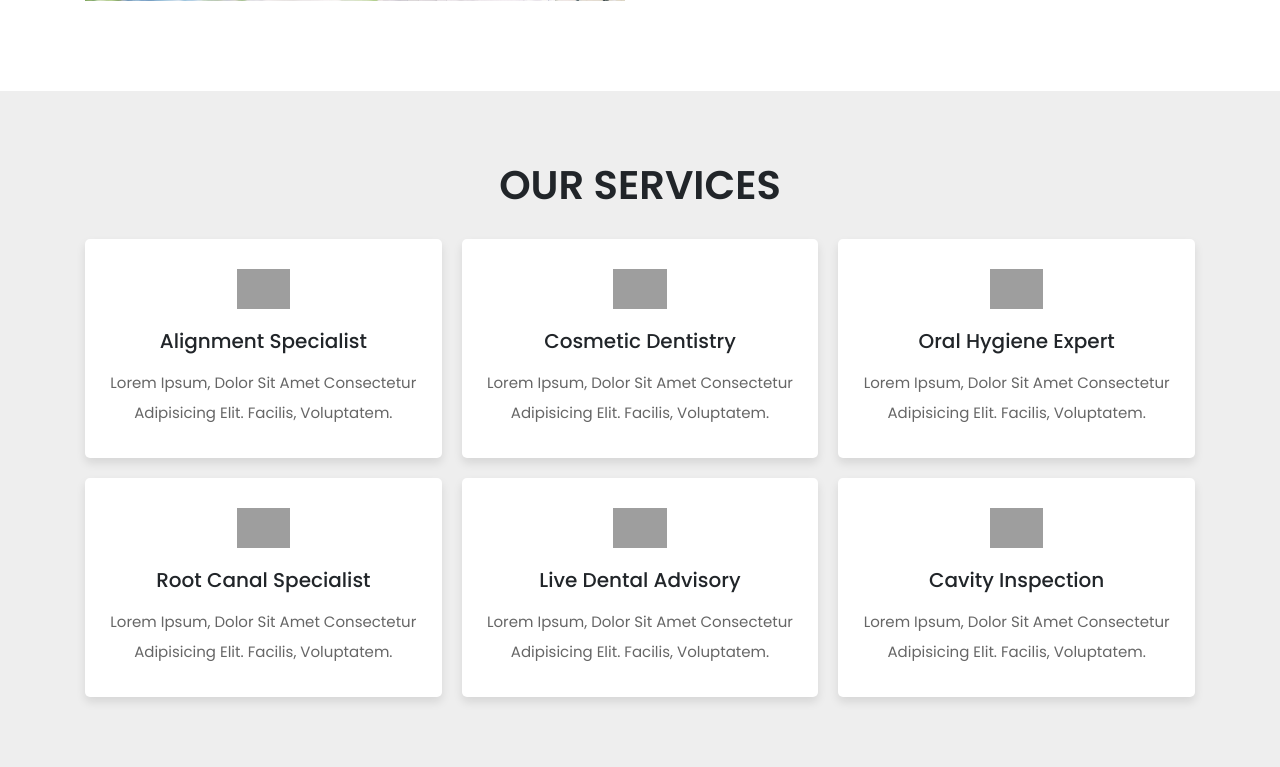
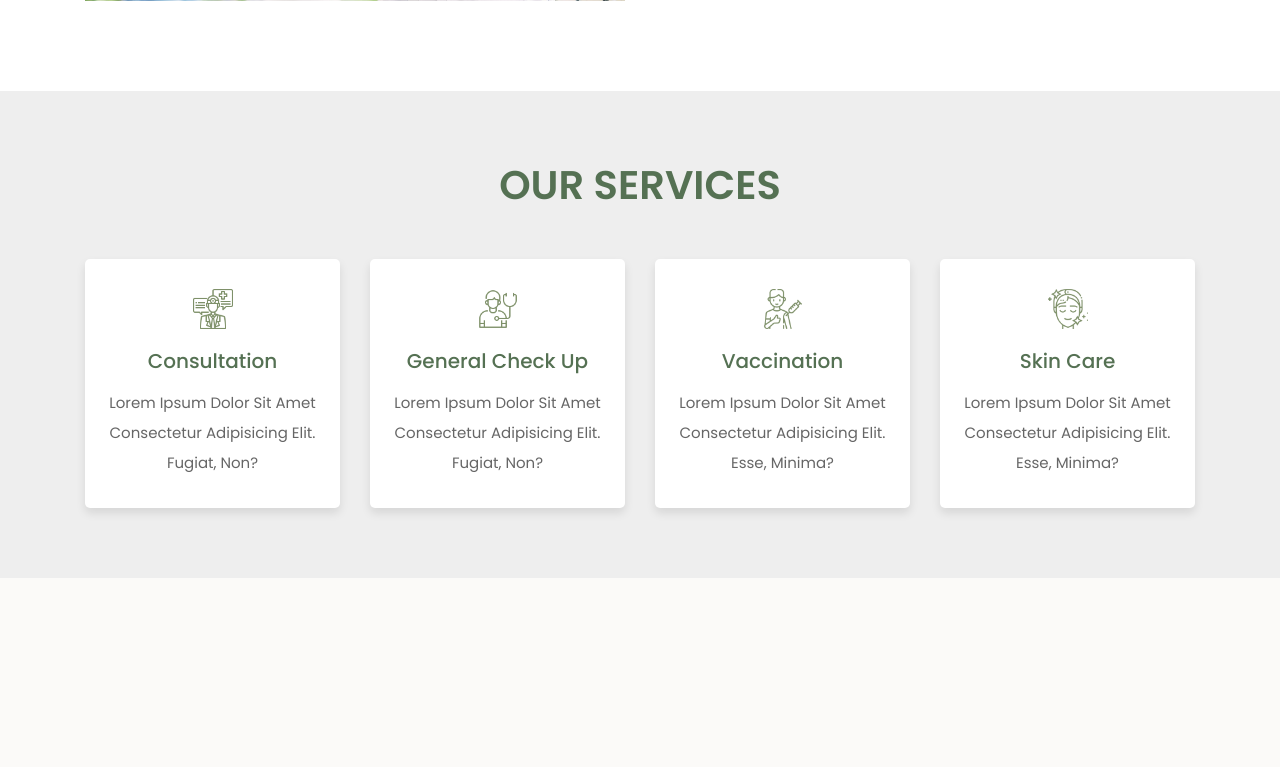
Before and after one commit to naufalalifai/FinalProject-Pweb, a PHP site: page / in a window 1280 px wide. Shown: the part 1389-2156 px from the top of the page. After the commit the page ends 1967 px from the top, so only its background shows below. Run offline with PHP 8.4, Linux system fonts and the light colour scheme; grey boxes are pictures that could not be loaded.

Commit message:
services section fix

```diff
--- a/index.html
+++ b/index.html
@@ -88,50 +88,35 @@
 
   <section class="services" id="services">
 
-    <h1 class="heading">Our Services</h1>
+    <h1 class="heading">our services</h1>
 
     <div class="box-container container">
 
       <div class="box">
-        <img src="images/icon-1.svg" alt="">
-        <h3>Alignment Specialist</h3>
-        <p>Lorem ipsum, dolor sit amet consectetur adipisicing elit. Facilis, voluptatem.</p>
+        <img src="images/icon-1.png" alt="">
+        <h3>consultation</h3>
+        <p>Lorem ipsum dolor sit amet consectetur adipisicing elit. Fugiat, non?</p>
       </div>
 
       <div class="box">
-        <img src="images/icon-2.svg" alt="">
-        <h3>Cosmetic Dentistry</h3>
-        <p>Lorem ipsum, dolor sit amet consectetur adipisicing elit. Facilis, voluptatem.</p>
+        <img src="images/icon-2.png" alt="">
+        <h3>general check up</h3>
+        <p>Lorem ipsum dolor sit amet consectetur adipisicing elit. Fugiat, non?</p>
       </div>
 
       <div class="box">
-        <img src="images/icon-3.svg" alt="">
-        <h3>Oral Hygiene Expert</h3>
-        <p>Lorem ipsum, dolor sit amet consectetur adipisicing elit. Facilis, voluptatem.</p>
+        <img src="images/icon-3.png" alt="">
+        <h3>vaccination</h3>
+        <p>Lorem ipsum dolor sit amet consectetur adipisicing elit. Esse, minima?</p>
       </div>
 
       <div class="box">
-        <img src="images/icon-4.svg" alt="">
-        <h3>Root Canal Specialist</h3>
-        <p>Lorem ipsum, dolor sit amet consectetur adipisicing elit. Facilis, voluptatem.</p>
-      </div>
-
-      <div class="box">
-        <img src="images/icon-5.svg" alt="">
-        <h3>Live Dental Advisory</h3>
-        <p>Lorem ipsum, dolor sit amet consectetur adipisicing elit. Facilis, voluptatem.</p>
-      </div>
-
-      <div class="box">
-        <img src="images/icon-6.svg" alt="">
-        <h3>Cavity Inspection</h3>
-        <p>Lorem ipsum, dolor sit amet consectetur adipisicing elit. Facilis, voluptatem.</p>
+        <img src="images/icon-4.png" alt="">
+        <h3>skin care</h3>
+        <p>Lorem ipsum dolor sit amet consectetur adipisicing elit. Esse, minima?</p>
       </div>
 
     </div>
-
-
-
 
   </section>
 
--- a/style.css
+++ b/style.css
@@ -45,13 +45,13 @@
     padding: 7rem 2rem;
 }
 
-.heading{
+.heading {
     text-align: center;
     font-size: 4rem;
-    color: var(--black);
+    color: var(--dark-green);
     text-transform: uppercase;
     font-weight: bolder;
-    margin-bottom: 3rem;
+    margin-bottom: 5rem;
 }
 
 .link-btn {
@@ -152,41 +152,41 @@
     line-height: 2;
 }
 
-.services{
+.services {
     background-color: var(--light-bg);
 }
 
-.services .box-container{
+.services .box-container {
     display: grid;
-    grid-template-columns: repeat(auto-fit, minmax(30rem, 1fr));
-    gap: 2rem;
+    grid-template-columns: repeat(auto-fit, minmax(25rem, 1fr));
+    gap: 3rem;
 }
 
-.services .box-container .box{
+.services .box-container .box {
     text-align: center;
     padding: 2rem;
     background-color: var(--white);
     box-shadow: var(--box-shadow);
     border-radius: .5rem;
-
 }
 
-.services .box-container .box img{
+.services .box-container .box img {
     margin: 1rem 0;
     height: 4rem;
 }
 
-.services .box-container .box h3{
+.services .box-container .box h3 {
     font-size: 2rem;
     padding: 1rem 0;
-    color: var(--black);
+    color: var(--dark-green);
 }
 
-.services .box-container .box p{
+.services .box-container .box p {
     font-size: 1.5rem;
     color: var(--light-color);
     line-height: 2;
 }
+
 
 
 
@@ -280,7 +280,7 @@
         font-size: 4rem;
     }
 
-    .heading{
+    .heading {
         font-size: 3rem;
     }
 }
```
Also changed, not shown: images/icon-1.png (added), images/icon-2.png (added), images/icon-3.png (added), images/icon-4.png (added).
